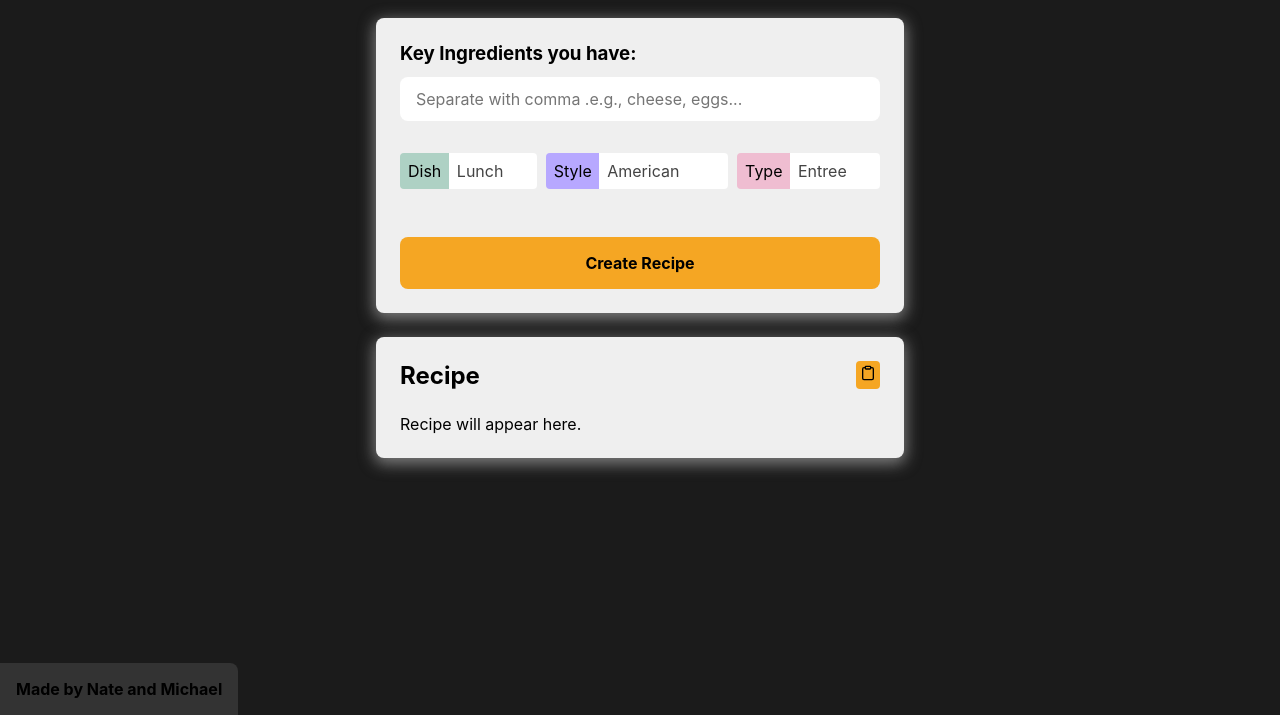
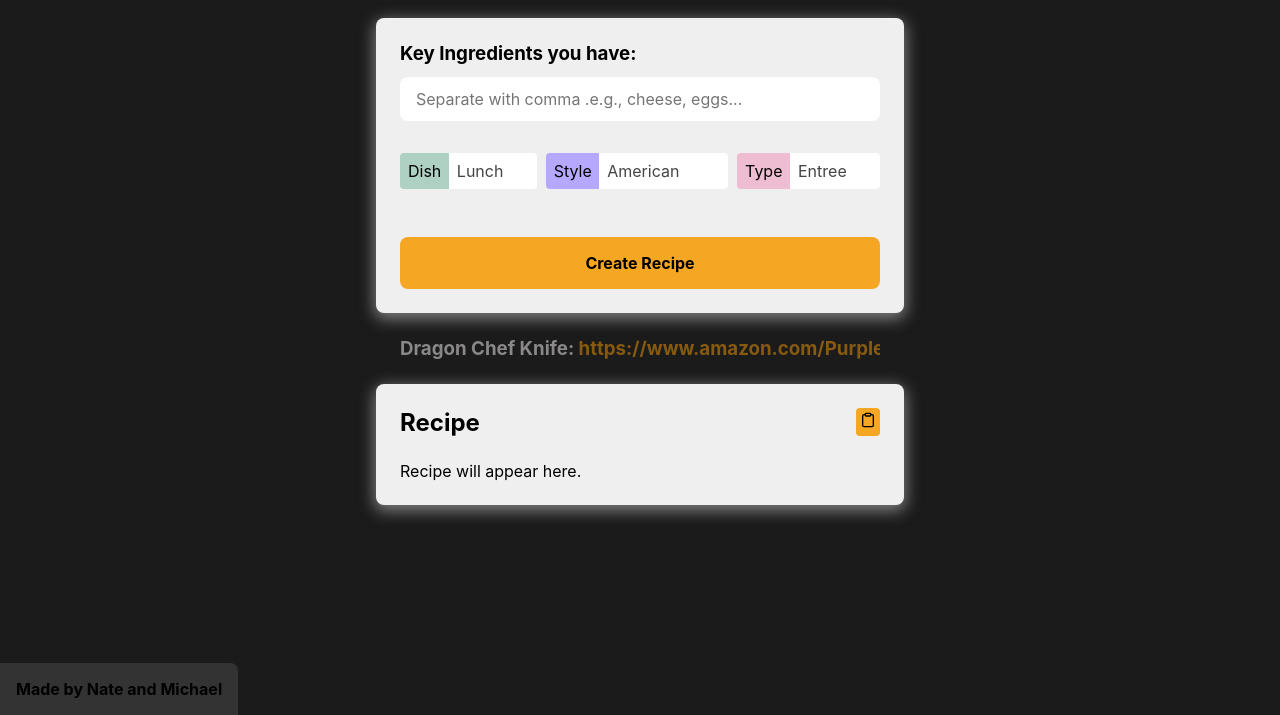
Before and after one commit to NateBTaylor/pantryraid, a website: page public/index.html in a window 1280 px wide. Shown: the part 85-800 px from the top of the page. Drawn offline with Linux system fonts and the light colour scheme.

Commit message:
Add Affiliate Link

```diff
--- a/public/index.css
+++ b/public/index.css
@@ -151,3 +151,29 @@ footer h3 {
     padding:1rem;
     font-size:1rem;
 }
+
+.affiliate-link {
+    background:transparent;
+    box-shadow:none;
+    margin:-1.5rem auto;
+    font-size:1rem;
+    color:#464646;
+}
+
+.affiliate-link div {
+    white-space: nowrap;
+    overflow: hidden;
+}
+
+.affiliate-link a {
+    color: #885a0f;
+    text-decoration:none;
+    transition: all ease 200ms;
+}
+a:hover {
+    color:#ffb338;
+}
+
+.affiliate-link h3 {
+    color:rgb(138, 136, 136);
+}
--- a/public/index.html
+++ b/public/index.html
@@ -63,6 +63,12 @@
         <button id="create-button">Create Recipe</button>
     </section>
 
+    <section class="affiliate-link">
+        <div>
+            <h3>Dragon Chef Knife: <a target="_blank" href="https://amzn.to/3CFtts3">https://www.amazon.com/Purple-Dragon-Vegetable-Cleaver-Restaurant</a></h3>
+        </div>
+    </section>
+
     <section>
         <h1 id="recipe-name">Recipe</h1>
         <p id="recipe">Recipe will appear here.</p>
```
